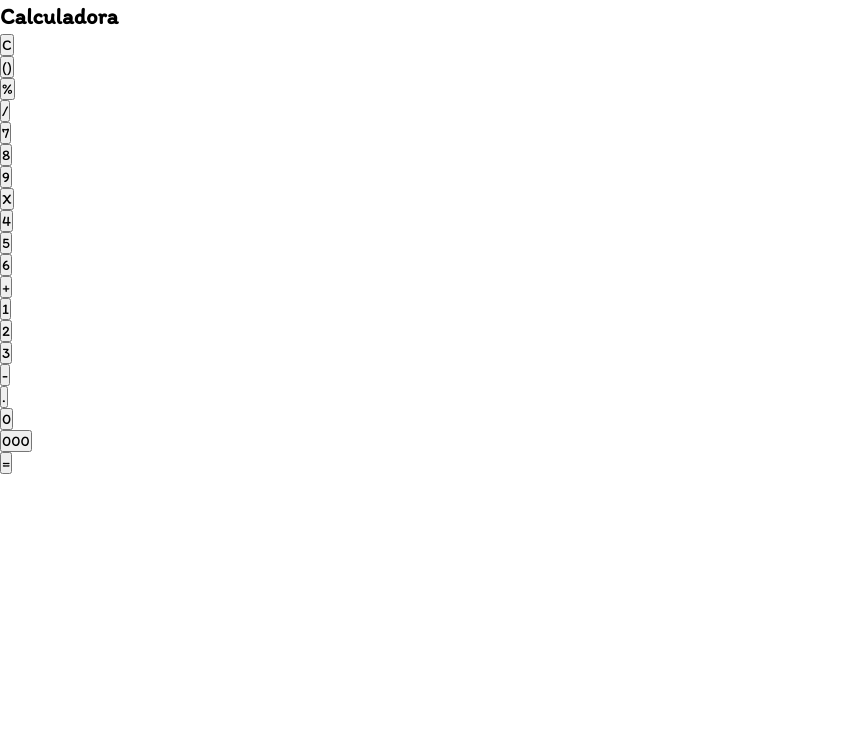
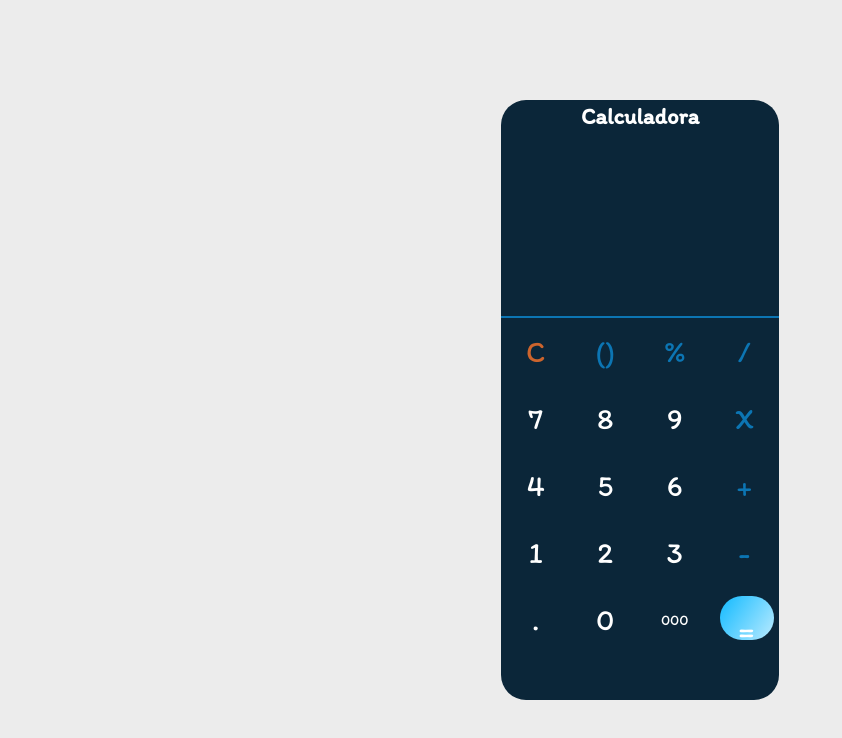
Before and after one commit to SantiagoB71/Calculadora, a plain HTML site: page index.html in a window 1280 px wide. Shown: the whole page, without its empty margins (0-842 px from the left). Drawn offline with Linux system fonts and the light colour scheme.

Commit message:
cuarto commit enfocado al css de la calculadora

```diff
--- a/css/styles.css
+++ b/css/styles.css
@@ -1,9 +1,10 @@
+/*IMPORTACION DE FUENTES*/
 @font-face{
     font-family:'itim';
     src: url(/assets/fonts/Itim-Regular.ttf);
 }
 
-
+/*DECLARACION DE VARIABLES*/
 :root{
     --color-fondo:#ececec;
 
@@ -12,8 +13,10 @@
     --color-terceario:#F2F2F4;
 
     --color-c:#CC642D;
+    --color-letra:#FFFFFF;
+    --color-simbolos:#0C75B3;
 }
-
+/*TAMAÑO QUE SE LE VA A DAR A LAS UNIDADES REM*/
 html{
     font-size: 10px;
 }
@@ -21,4 +24,95 @@ html{
 body {
     font-family: "itim", Arial, Helvetica, sans-serif;
     font-size: 1.5rem;
-  }
+    font-weight:lighter;
+}
+/*TAMAÑO DEL LAYOUT PRINCIPAL*/
+.layout {
+    width: 100%;
+    min-height: 100%;
+    position: absolute;
+    display: flex;
+    justify-content: center;
+    align-items: center;
+    background-color: var(--color-fondo);
+}
+
+.layout__main {
+    min-width: 27.8rem;
+    min-height: 60rem;
+    border-radius: 2.5rem;
+    background-color: var(--color-principal);
+    /*box-shadow: 0 0 14px var(--color-secundario);*/
+    color: var(--color-letra);
+}
+
+.main__calculadora--header{
+    width: 27.8rem;
+    height: 21.8rem;
+    text-align: center;
+    border-bottom:2px solid var(--color-simbolos);
+}
+
+.main__calculadora--content{
+    display: grid;
+    grid-template-areas: "number number number sign";
+    grid-template-columns: 25% 25% 25% 25%;
+}
+.calculadora__buttons{
+    background-color: var(--color-principal);
+    border: none;
+    font-size: 3rem;
+    text-align: center;
+    padding-top: 1.5rem;
+    padding-bottom: 1.5rem;
+    cursor: pointer;
+    transition: 100ms;
+    border-radius: rem;
+}
+.calculadora__buttons--000{
+    font-size: 1.5rem;
+}
+.calculadora__buttons:hover{
+    background-color: var(--color-secundario);
+    border-radius: rem;
+}
+
+.calculadora__buttons--symbol{
+    color: var(--color-simbolos);
+}
+.calculadora__buttons--symbol:hover{
+    color: var(--color-letra);
+}
+.calculadora__buttons--symbol-up:hover{
+    border-radius: 0rem 0rem 1rem 1rem;
+}
+.calculadora__buttons--symbol-upRigth:hover{
+    border-radius: 0rem 0rem 0rem 1rem;
+}
+.calculadora__buttons--symbol-rigth:hover{
+    border-radius: 1rem 0rem 0rem 1rem;
+}
+.calculadora__buttons--C{
+    border-radius: 0rem;
+    color: var(--color-c);
+}
+.calculadora__buttons--C:hover{
+    border-radius: 0rem 0rem 1rem 1rem ;
+    background-color: var(--color-c);
+    color: var(--color-letra);
+}
+
+.calculadora__buttons--equal{
+    background: linear-gradient(124deg, #1FBEFF 8.26%, #BAEBFF 100%);
+    height: 4.4rem;
+    width: 5.4rem;
+    display: inline-flex;
+    flex-direction: column;
+    text-align: center;
+    justify-content: center;
+    align-items: center;
+    padding-bottom: 2.2rem;
+    margin: 1rem;
+    gap: 10px;
+    border-radius: 3rem;
+}
--- a/index.html
+++ b/index.html
@@ -16,26 +16,26 @@
                 </h2>
             </div>
             <div class="main__calculadora--content">
-                <input type="button" value="C" class="calculadora__buttons">
-                <input type="button" value="()" class="calculadora__buttons">
-                <input type="button" value="%" class="calculadora__buttons">
-                <input type="button" value="/" class="calculadora__buttons">
-                <input type="button" value="7" class="calculadora__buttons">
-                <input type="button" value="8" class="calculadora__buttons">
-                <input type="button" value="9" class="calculadora__buttons">
-                <input type="button" value="X" class="calculadora__buttons">
-                <input type="button" value="4" class="calculadora__buttons">
-                <input type="button" value="5" class="calculadora__buttons">
-                <input type="button" value="6" class="calculadora__buttons">
-                <input type="button" value="+" class="calculadora__buttons">
-                <input type="button" value="1" class="calculadora__buttons">
-                <input type="button" value="2" class="calculadora__buttons">
-                <input type="button" value="3" class="calculadora__buttons">
-                <input type="button" value="-" class="calculadora__buttons">
+                <input type="button" value="C" class="calculadora__buttons calculadora__buttons--C">
+                <input type="button" value="()" class="calculadora__buttons calculadora__buttons--symbol calculadora__buttons--symbol-up" >
+                <input type="button" value="%" class="calculadora__buttons calculadora__buttons--symbol calculadora__buttons--symbol-up" >
+                <input type="button" value="/" class="calculadora__buttons calculadora__buttons--symbol calculadora__buttons--symbol-upRigth" >
+                <input type="button" value="7" class="calculadora__buttons calculadora__buttons numbers">
+                <input type="button" value="8" class="calculadora__buttons calculadora__buttons numbers">
+                <input type="button" value="9" class="calculadora__buttons calculadora__buttons numbers">
+                <input type="button" value="X" class="calculadora__buttons calculadora__buttons--symbol calculadora__buttons--symbol-rigth" >
+                <input type="button" value="4" class="calculadora__buttons calculadora__buttons numbers">
+                <input type="button" value="5" class="calculadora__buttons calculadora__buttons numbers">
+                <input type="button" value="6" class="calculadora__buttons calculadora__buttons numbers">
+                <input type="button" value="+" class="calculadora__buttons calculadora__buttons--symbol calculadora__buttons--symbol-rigth" >
+                <input type="button" value="1" class="calculadora__buttons calculadora__buttons numbers">
+                <input type="button" value="2" class="calculadora__buttons calculadora__buttons numbers">
+                <input type="button" value="3" class="calculadora__buttons calculadora__buttons numbers">
+                <input type="button" value="-" class="calculadora__buttons calculadora__buttons--symbol calculadora__buttons--symbol-rigth" >
                 <input type="button" value="." class="calculadora__buttons">
-                <input type="button" value="0" class="calculadora__buttons">
-                <input type="button" value="000" class="calculadora__buttons">
-                <input type="button" value="=" class="calculadora__buttons">
+                <input type="button" value="0" class="calculadora__buttons calculadora__buttons numbers">
+                <input type="button" value="000" class="calculadora__buttons calculadora__buttons--000">
+                <input type="button" value="=" class="calculadora__buttons calculadora__buttons--equal">
             </div>
         </main>
     </div>
```
